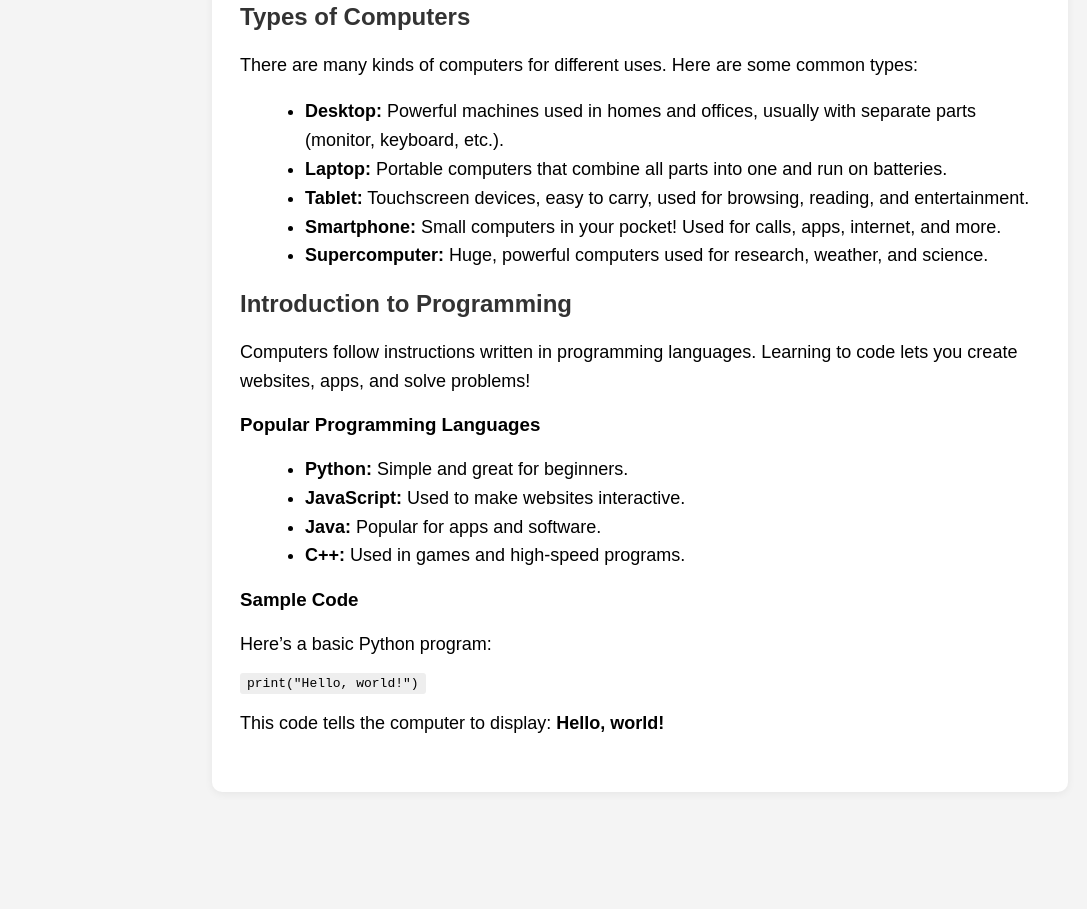
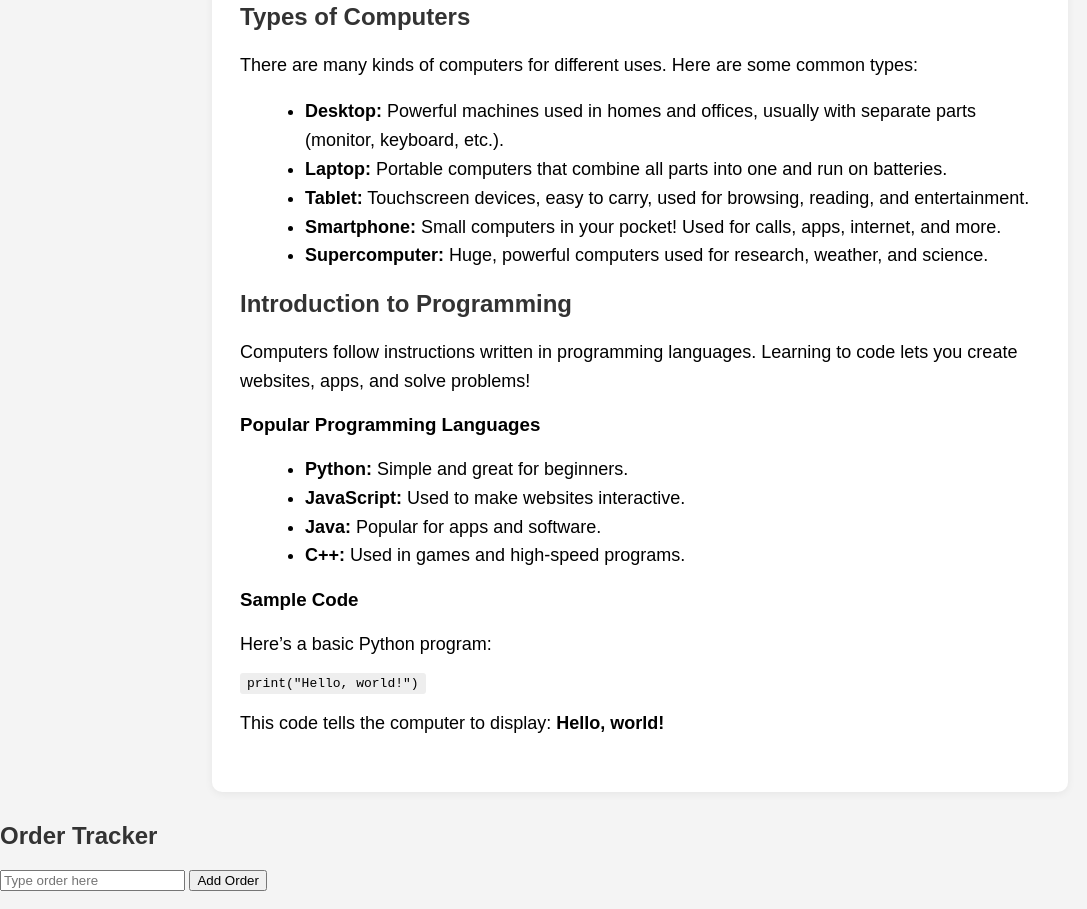
Before and after one commit to KeelanTheTechGuy/Learn-About-Computers, a plain HTML site: page index.html in a window 1280 px wide. Shown: the part 731-1640 px from the top of the page, without its empty margins (0-1087 px from the left). Before the commit the page ends 1553 px from the top, so only its background shows below. Drawn offline with Linux system fonts and the light colour scheme.

Commit message:
Update index.html

```diff
--- a/index.html
+++ b/index.html
@@ -122,3 +122,41 @@ Learn About Computers
     </main>
 </body>
 </html>
+<!DOCTYPE html>
+<html>
+<head>
+  <title>Simple Order Tracker</title>
+</head>
+<body>
+  <h2>Order Tracker</h2>
+  <input id="orderInput" type="text" placeholder="Type order here">
+  <button onclick="addOrder()">Add Order</button>
+  <ul id="orderList">
+    <!-- Orders will appear here -->
+  </ul>
+
+  <script>
+    function addOrder() {
+      var input = document.getElementById('orderInput');
+      var order = input.value.trim();
+      if (order === "") {
+        alert("Please type something!");
+        return;
+      }
+
+      var li = document.createElement('li');
+      li.textContent = order + " ";
+      // Make a remove button
+      var removeBtn = document.createElement('button');
+      removeBtn.textContent = "Remove";
+      removeBtn.onclick = function() {
+        li.remove();
+      };
+      li.appendChild(removeBtn);
+
+      document.getElementById('orderList').appendChild(li);
+      input.value = ""; // Clear the input
+    }
+  </script>
+</body>
+</html>
```
